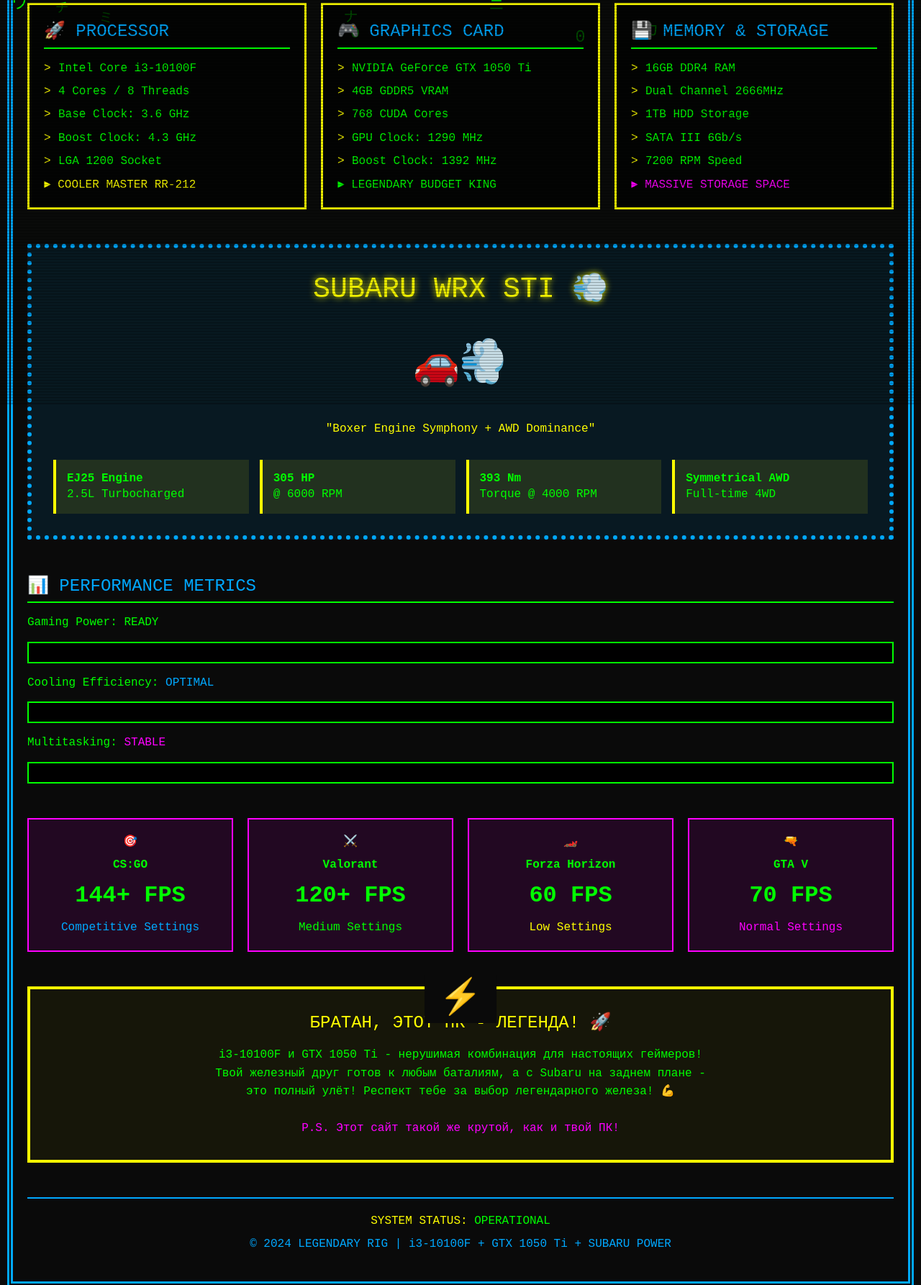
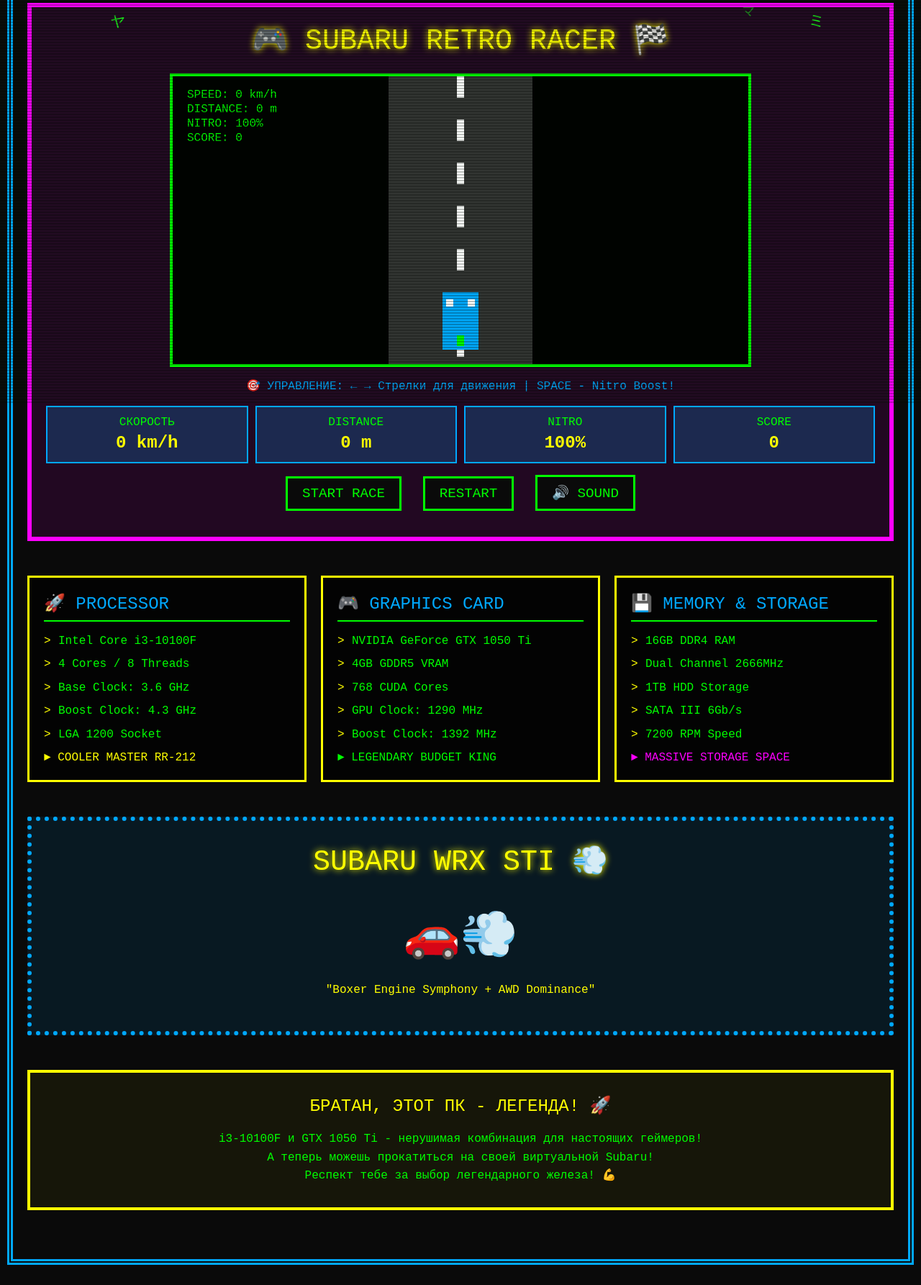
Before and after one commit to arsln553/first, a plain HTML site: page index.html in a window 1280 px wide. Shown: the part 240-2026 px from the top of the page at 72% size. Drawn offline with Linux system fonts and the light colour scheme.

Commit message:
Update index.html

```diff
--- a/index.html
+++ b/index.html
@@ -3,7 +3,7 @@
 <head>
     <meta charset="UTF-8">
     <meta name="viewport" content="width=device-width, initial-scale=1.0">
-    <title>LEGENDARY RIG | i3-10100F + GTX 1050 Ti</title>
+    <title>LEGENDARY RIG | i3-10100F + GTX 1050 Ti + SUBARU RACING</title>
     <style>
         * {
             margin: 0;
@@ -81,6 +81,81 @@
             margin: 2rem 0;
         }
 
+        /* Игровая секция */
+        .game-section {
+            border: 6px solid var(--retro-pink);
+            padding: 20px;
+            margin: 3rem 0;
+            background: rgba(255, 0, 255, 0.1);
+            position: relative;
+        }
+
+        .game-title {
+            color: var(--retro-yellow);
+            font-size: 2.5rem;
+            text-align: center;
+            margin-bottom: 1rem;
+            text-shadow: 0 0 10px currentColor;
+        }
+
+        #gameCanvas {
+            border: 4px solid var(--retro-green);
+            background: #000;
+            display: block;
+            margin: 0 auto;
+            cursor: none;
+        }
+
+        .game-controls {
+            text-align: center;
+            margin: 1rem 0;
+            color: var(--retro-blue);
+        }
+
+        .game-stats {
+            display: grid;
+            grid-template-columns: repeat(auto-fit, minmax(150px, 1fr));
+            gap: 10px;
+            margin: 1rem 0;
+            text-align: center;
+        }
+
+        .stat {
+            background: rgba(0, 168, 255, 0.2);
+            padding: 10px;
+            border: 2px solid var(--retro-blue);
+        }
+
+        .stat-value {
+            font-size: 1.5rem;
+            color: var(--retro-yellow);
+            font-weight: bold;
+        }
+
+        .game-buttons {
+            text-align: center;
+            margin: 1rem 0;
+        }
+
+        .retro-btn {
+            background: var(--retro-bg);
+            color: var(--retro-green);
+            border: 3px solid var(--retro-green);
+            padding: 10px 20px;
+            font-family: 'Courier New', monospace;
+            font-size: 1.2rem;
+            margin: 0 10px;
+            cursor: pointer;
+            transition: all 0.3s ease;
+        }
+
+        .retro-btn:hover {
+            background: var(--retro-green);
+            color: var(--retro-bg);
+            box-shadow: 0 0 20px var(--retro-green);
+        }
+
+        /* Остальные стили остаются такими же */
         .spec-grid {
             display: grid;
             grid-template-columns: repeat(auto-fit, minmax(300px, 1fr));
@@ -123,7 +198,6 @@
             color: var(--retro-yellow);
         }
 
-        /* Subaru Section */
         .subaru-section {
             border: 6px dotted var(--retro-blue);
             padding: 30px;
@@ -138,110 +212,6 @@
             text-align: center;
             margin-bottom: 2rem;
             text-shadow: 0 0 10px currentColor;
-        }
-
-        .subaru-car {
-            font-size: 4rem;
-            text-align: center;
-            animation: drive 3s ease-in-out infinite;
-            margin: 2rem 0;
-        }
-
-        .subaru-specs {
-            display: grid;
-            grid-template-columns: repeat(auto-fit, minmax(200px, 1fr));
-            gap: 15px;
-            margin-top: 2rem;
-        }
-
-        .subaru-spec {
-            background: rgba(255, 255, 0, 0.1);
-            padding: 15px;
-            border-left: 4px solid var(--retro-yellow);
-        }
-
-        /* Performance Bars */
-        .performance {
-            margin: 3rem 0;
-        }
-
-        .perf-bar {
-            background: #000;
-            border: 2px solid var(--retro-green);
-            height: 30px;
-            margin: 15px 0;
-            position: relative;
-            overflow: hidden;
-        }
-
-        .perf-fill {
-            height: 100%;
-            background: linear-gradient(90deg, var(--retro-blue), var(--retro-pink));
-            animation: loadBar 2s ease-in-out;
-            position: relative;
-        }
-
-        .perf-fill::after {
-            content: "";
-            position: absolute;
-            top: 0;
-            left: 0;
-            right: 0;
-            bottom: 0;
-            background: linear-gradient(90deg,
-                transparent 0%,
-                rgba(255,255,255,0.3) 50%,
-                transparent 100%);
-            animation: shine 1.5s infinite;
-        }
-
-        /* Gaming Stats */
-        .games-grid {
-            display: grid;
-            grid-template-columns: repeat(auto-fit, minmax(250px, 1fr));
-            gap: 20px;
-            margin: 3rem 0;
-        }
-
-        .game-card {
-            background: rgba(255, 0, 255, 0.1);
-            border: 2px solid var(--retro-pink);
-            padding: 20px;
-            text-align: center;
-            transition: all 0.3s ease;
-        }
-
-        .game-card:hover {
-            transform: translateY(-10px);
-            box-shadow: 0 10px 25px var(--retro-pink);
-        }
-
-        .game-fps {
-            font-size: 2rem;
-            color: var(--retro-green);
-            font-weight: bold;
-            margin: 10px 0;
-        }
-
-        /* Friend Message */
-        .friend-message {
-            border: 4px solid var(--retro-yellow);
-            padding: 30px;
-            margin: 3rem 0;
-            background: rgba(255, 255, 0, 0.05);
-            text-align: center;
-            position: relative;
-        }
-
-        .friend-message::before {
-            content: "⚡";
-            position: absolute;
-            top: -20px;
-            left: 50%;
-            transform: translateX(-50%);
-            font-size: 3rem;
-            background: var(--retro-bg);
-            padding: 0 20px;
         }
 
         /* Анимации */
@@ -290,23 +260,6 @@
             75% { transform: translateX(75vw) scaleX(-1); }
         }
 
-        @keyframes loadBar {
-            0% { width: 0%; }
-            100% { width: 100%; }
-        }
-
-        @keyframes shine {
-            0% { transform: translateX(-100%); }
-            100% { transform: translateX(100%); }
-        }
-
-        @keyframes matrix {
-            0% { transform: translateY(-100%); opacity: 0; }
-            5% { opacity: 1; }
-            95% { opacity: 1; }
-            100% { transform: translateY(1000%); opacity: 0; }
-        }
-
         /* Matrix Rain */
         .matrix-rain {
             position: fixed;
@@ -325,30 +278,27 @@
             animation: matrix linear infinite;
         }
 
+        @keyframes matrix {
+            0% { transform: translateY(-100%); opacity: 0; }
+            5% { opacity: 1; }
+            95% { opacity: 1; }
+            100% { transform: translateY(1000%); opacity: 0; }
+        }
+
         /* Responsive */
         @media (max-width: 768px) {
             .glitch-text {
                 font-size: 2rem;
             }
 
-            .spec-grid {
-                grid-template-columns: 1fr;
+            #gameCanvas {
+                width: 100%;
+                height: auto;
             }
 
-            .subaru-title {
+            .game-title {
                 font-size: 1.8rem;
             }
-        }
-
-        /* Terminal Input Effect */
-        .typing {
-            border-right: 2px solid var(--retro-green);
-            animation: blink 1s infinite;
-        }
-
-        @keyframes blink {
-            0%, 100% { border-color: transparent; }
-            50% { border-color: var(--retro-green); }
         }
     </style>
 </head>
@@ -363,6 +313,42 @@
             <div class="glitch-text">ultimate battle station</div>
             <div style="color: var(--retro-blue); font-size: 1.2rem; margin-bottom: 2rem;">
                 [ LEGENDARY RIG - i3 10100F + GTX 1050 Ti EDITION ]
+            </div>
+        </div>
+
+        <!-- Игровая секция -->
+        <div class="game-section">
+            <div class="game-title">🎮 SUBARU RETRO RACER 🏁</div>
+
+            <canvas id="gameCanvas" width="800" height="400"></canvas>
+
+            <div class="game-controls">
+                🎯 УПРАВЛЕНИЕ: ← → Стрелки для движения | SPACE - Nitro Boost!
+            </div>
+
+            <div class="game-stats">
+                <div class="stat">
+                    <div>СКОРОСТЬ</div>
+                    <div class="stat-value" id="speed">0 km/h</div>
+                </div>
+                <div class="stat">
+                    <div>DISTANCE</div>
+                    <div class="stat-value" id="distance">0 m</div>
+                </div>
+                <div class="stat">
+                    <div>NITRO</div>
+                    <div class="stat-value" id="nitro">100%</div>
+                </div>
+                <div class="stat">
+                    <div>SCORE</div>
+                    <div class="stat-value" id="score">0</div>
+                </div>
+            </div>
+
+            <div class="game-buttons">
+                <button class="retro-btn" onclick="startGame()">START RACE</button>
+                <button class="retro-btn" onclick="resetGame()">RESTART</button>
+                <button class="retro-btn" onclick="toggleSound()">🔊 SOUND</button>
             </div>
         </div>
 
@@ -402,114 +388,290 @@
         <!-- Subaru Section -->
         <div class="subaru-section">
             <div class="subaru-title">SUBARU WRX STI 💨</div>
-            <div class="subaru-car">🚗💨</div>
+            <div style="text-align: center; color: var(--retro-yellow); margin: 1rem 0; font-size: 4rem;">
+                🚗💨
+            </div>
             <div style="text-align: center; color: var(--retro-yellow); margin: 1rem 0;">
                 "Boxer Engine Symphony + AWD Dominance"
-            </div>
-
-            <div class="subaru-specs">
-                <div class="subaru-spec">
-                    <strong>EJ25 Engine</strong><br>
-                    2.5L Turbocharged
-                </div>
-                <div class="subaru-spec">
-                    <strong>305 HP</strong><br>
-                    @ 6000 RPM
-                </div>
-                <div class="subaru-spec">
-                    <strong>393 Nm</strong><br>
-                    Torque @ 4000 RPM
-                </div>
-                <div class="subaru-spec">
-                    <strong>Symmetrical AWD</strong><br>
-                    Full-time 4WD
-                </div>
-            </div>
-        </div>
-
-        <!-- Performance Metrics -->
-        <div class="performance">
-            <div class="spec-title">📊 PERFORMANCE METRICS</div>
-
-            <div style="margin: 1rem 0;">
-                <div>Gaming Power: <span style="color: var(--retro-green);">READY</span></div>
-                <div class="perf-bar">
-                    <div class="perf-fill" style="width: 85%"></div>
-                </div>
-            </div>
-
-            <div style="margin: 1rem 0;">
-                <div>Cooling Efficiency: <span style="color: var(--retro-blue);">OPTIMAL</span></div>
-                <div class="perf-bar">
-                    <div class="perf-fill" style="width: 78%"></div>
-                </div>
-            </div>
-
-            <div style="margin: 1rem 0;">
-                <div>Multitasking: <span style="color: var(--retro-pink);">STABLE</span></div>
-                <div class="perf-bar">
-                    <div class="perf-fill" style="width: 92%"></div>
-                </div>
-            </div>
-        </div>
-
-        <!-- Gaming Performance -->
-        <div class="games-grid">
-            <div class="game-card">
-                <div>🎯</div>
-                <div style="font-weight: bold; margin: 10px 0;">CS:GO</div>
-                <div class="game-fps">144+ FPS</div>
-                <div style="color: var(--retro-blue);">Competitive Settings</div>
-            </div>
-
-            <div class="game-card">
-                <div>⚔️</div>
-                <div style="font-weight: bold; margin: 10px 0;">Valorant</div>
-                <div class="game-fps">120+ FPS</div>
-                <div style="color: var(--retro-green);">Medium Settings</div>
-            </div>
-
-            <div class="game-card">
-                <div>🏎️</div>
-                <div style="font-weight: bold; margin: 10px 0;">Forza Horizon</div>
-                <div class="game-fps">60 FPS</div>
-                <div style="color: var(--retro-yellow);">Low Settings</div>
-            </div>
-
-            <div class="game-card">
-                <div>🔫</div>
-                <div style="font-weight: bold; margin: 10px 0;">GTA V</div>
-                <div class="game-fps">70 FPS</div>
-                <div style="color: var(--retro-pink);">Normal Settings</div>
             </div>
         </div>
 
         <!-- Friend Message -->
-        <div class="friend-message">
+        <div style="border: 4px solid var(--retro-yellow); padding: 30px; margin: 3rem 0; background: rgba(255, 255, 0, 0.05); text-align: center; position: relative;">
             <div style="font-size: 1.5rem; color: var(--retro-yellow); margin-bottom: 1rem;">
                 БРАТАН, ЭТОТ ПК - ЛЕГЕНДА! 🚀
             </div>
             <div style="color: var(--retro-green); line-height: 1.6;">
                 i3-10100F и GTX 1050 Ti - нерушимая комбинация для настоящих геймеров!<br>
-                Твой железный друг готов к любым баталиям, а с Subaru на заднем плане -<br>
-                это полный улёт! Респект тебе за выбор легендарного железа! 💪<br>
-                <br>
-                <span style="color: var(--retro-pink);">P.S. Этот сайт такой же крутой, как и твой ПК!</span>
-            </div>
-        </div>
-
-        <!-- Footer -->
-        <div style="text-align: center; margin-top: 3rem; padding: 20px; border-top: 2px solid var(--retro-blue);">
-            <div style="color: var(--retro-yellow); margin-bottom: 10px;">
-                SYSTEM STATUS: <span style="color: var(--retro-green);">OPERATIONAL</span>
-            </div>
-            <div style="color: var(--retro-blue);">
-                © 2024 LEGENDARY RIG | i3-10100F + GTX 1050 Ti + SUBARU POWER
+                А теперь можешь прокатиться на своей виртуальной Subaru!<br>
+                Респект тебе за выбор легендарного железа! 💪<br>
             </div>
         </div>
     </div>
 
+    <!-- Звуковые эффекты -->
+    <audio id="engineSound" loop>
+        <source src="https://assets.mixkit.co/sfx/preview/mixkit-sports-car-accelerating-1616.mp3" type="audio/mpeg">
+    </audio>
+    <audio id="nitroSound">
+        <source src="https://assets.mixkit.co/sfx/preview/mixkit-car-turbo-accerelation-2121.mp3" type="audio/mpeg">
+    </audio>
+    <audio id="crashSound">
+        <source src="https://assets.mixkit.co/sfx/preview/mixkit-car-bumper-crash-2809.mp3" type="audio/mpeg">
+    </audio>
+
     <script>
+        // Game Variables
+        let gameActive = false;
+        let score = 0;
+        let distance = 0;
+        let speed = 0;
+        let nitro = 100;
+        let soundEnabled = true;
+
+        // Canvas setup
+        const canvas = document.getElementById('gameCanvas');
+        const ctx = canvas.getContext('2d');
+
+        // Car properties
+        const car = {
+            x: canvas.width / 2 - 25,
+            y: canvas.height - 100,
+            width: 50,
+            height: 80,
+            speed: 0,
+            maxSpeed: 15,
+            acceleration: 0.1,
+            deceleration: 0.05,
+            color: '#00a8ff'
+        };
+
+        // Road markers
+        const roadMarkers = [];
+        for (let i = 0; i < 20; i++) {
+            roadMarkers.push({
+                x: canvas.width / 2 - 5,
+                y: i * 60,
+                width: 10,
+                height: 30
+            });
+        }
+
+        // Obstacles
+        const obstacles = [];
+        let obstacleTimer = 0;
+
+        // Game functions
+        function startGame() {
+            if (!gameActive) {
+                gameActive = true;
+                score = 0;
+                distance = 0;
+                speed = 0;
+                nitro = 100;
+                obstacles.length = 0;
+
+                if (soundEnabled) {
+                    document.getElementById('engineSound').play();
+                }
+
+                gameLoop();
+            }
+        }
+
+        function resetGame() {
+            gameActive = false;
+            car.x = canvas.width / 2 - 25;
+            car.speed = 0;
+            obstacles.length = 0;
+            document.getElementById('engineSound').pause();
+            draw();
+        }
+
+        function toggleSound() {
+            soundEnabled = !soundEnabled;
+            const btn = document.querySelector('.retro-btn:nth-child(3)');
+            btn.textContent = soundEnabled ? '🔊 SOUND' : '🔇 MUTE';
+
+            if (!soundEnabled) {
+                document.getElementById('engineSound').pause();
+            }
+        }
+
+        function draw() {
+            // Clear canvas
+            ctx.fillStyle = '#000';
+            ctx.fillRect(0, 0, canvas.width, canvas.height);
+
+            // Draw road
+            ctx.fillStyle = '#333';
+            ctx.fillRect(canvas.width / 2 - 100, 0, 200, canvas.height);
+
+            // Draw road markers
+            ctx.fillStyle = '#fff';
+            roadMarkers.forEach(marker => {
+                ctx.fillRect(marker.x, marker.y, marker.width, marker.height);
+            });
+
+            // Draw obstacles
+            ctx.fillStyle = '#ff0000';
+            obstacles.forEach(obstacle => {
+                ctx.fillRect(obstacle.x, obstacle.y, obstacle.width, obstacle.height);
+            });
+
+            // Draw car (Subaru)
+            ctx.fillStyle = car.color;
+            ctx.fillRect(car.x, car.y, car.width, car.height);
+
+            // Car details
+            ctx.fillStyle = '#fff';
+            ctx.fillRect(car.x + 5, car.y + 10, 10, 10); // headlight
+            ctx.fillRect(car.x + car.width - 15, car.y + 10, 10, 10); // headlight
+
+            ctx.fillStyle = '#00ff00';
+            ctx.fillRect(car.x + 20, car.y + 60, 10, 15); // exhaust
+
+            // Draw nitro effect
+            if (car.speed > car.maxSpeed * 0.8) {
+                ctx.fillStyle = '#ffff00';
+                ctx.fillRect(car.x + 15, car.y + car.height, 20, 30);
+                ctx.fillStyle = '#ff4400';
+                ctx.fillRect(car.x + 15, car.y + car.height + 30, 20, 40);
+            }
+
+            // Draw HUD
+            ctx.fillStyle = 'rgba(0, 0, 0, 0.7)';
+            ctx.fillRect(10, 10, 200, 80);
+
+            ctx.font = '16px Courier New';
+            ctx.fillStyle = '#00ff00';
+            ctx.fillText(`SPEED: ${Math.round(speed * 20)} km/h`, 20, 30);
+            ctx.fillText(`DISTANCE: ${Math.round(distance)} m`, 20, 50);
+            ctx.fillText(`NITRO: ${Math.round(nitro)}%`, 20, 70);
+            ctx.fillText(`SCORE: ${score}`, 20, 90);
+
+            // Game over screen
+            if (!gameActive && score > 0) {
+                ctx.fillStyle = 'rgba(0, 0, 0, 0.8)';
+                ctx.fillRect(canvas.width / 2 - 150, canvas.height / 2 - 50, 300, 100);
+
+                ctx.fillStyle = '#ffff00';
+                ctx.font = '24px Courier New';
+                ctx.fillText('RACE FINISHED!', canvas.width / 2 - 80, canvas.height / 2 - 10);
+                ctx.fillText(`FINAL SCORE: ${score}`, canvas.width / 2 - 80, canvas.height / 2 + 20);
+            }
+        }
+
+        function update() {
+            if (!gameActive) return;
+
+            // Update road markers
+            roadMarkers.forEach(marker => {
+                marker.y += car.speed * 2;
+                if (marker.y > canvas.height) {
+                    marker.y = -30;
+                }
+            });
+
+            // Update car position with bounds checking
+            if (car.x < canvas.width / 2 - 100) car.x = canvas.width / 2 - 100;
+            if (car.x > canvas.width / 2 + 100 - car.width) car.x = canvas.width / 2 + 100 - car.width;
+
+            // Update score and distance
+            distance += car.speed;
+            score = Math.round(distance / 10);
+
+            // Spawn obstacles
+            obstacleTimer++;
+            if (obstacleTimer > 60 - car.speed * 2) {
+                obstacles.push({
+                    x: Math.random() * 140 + (canvas.width / 2 - 70),
+                    y: -50,
+                    width: 40,
+                    height: 40
+                });
+                obstacleTimer = 0;
+            }
+
+            // Update obstacles
+            for (let i = obstacles.length - 1; i >= 0; i--) {
+                obstacles[i].y += car.speed * 2;
+
+                // Check collision
+                if (obstacles[i].y + obstacles[i].height > car.y &&
+                    obstacles[i].y < car.y + car.height &&
+                    obstacles[i].x + obstacles[i].width > car.x &&
+                    obstacles[i].x < car.x + car.width) {
+
+                    if (soundEnabled) {
+                        document.getElementById('crashSound').play();
+                    }
+                    gameActive = false;
+                }
+
+                // Remove off-screen obstacles
+                if (obstacles[i].y > canvas.height) {
+                    obstacles.splice(i, 1);
+                    score += 10;
+                }
+            }
+
+            // Recharge nitro
+            if (nitro < 100 && car.speed < car.maxSpeed * 0.5) {
+                nitro += 0.2;
+            }
+
+            // Update UI
+            document.getElementById('speed').textContent = Math.round(speed * 20) + ' km/h';
+            document.getElementById('distance').textContent = Math.round(distance) + ' m';
+            document.getElementById('nitro').textContent = Math.round(nitro) + '%';
+            document.getElementById('score').textContent = score;
+        }
+
+        function gameLoop() {
+            if (gameActive) {
+                update();
+                draw();
+                requestAnimationFrame(gameLoop);
+            }
+        }
+
+        // Keyboard controls
+        const keys = {};
+
+        window.addEventListener('keydown', (e) => {
+            keys[e.key] = true;
+
+            if (e.key === ' ' && nitro > 0 && gameActive) {
+                car.speed = Math.min(car.speed + 0.3, car.maxSpeed * 1.5);
+                nitro -= 2;
+                if (soundEnabled && nitro > 0) {
+                    document.getElementById('nitroSound').play();
+                }
+            }
+        });
+
+        window.addEventListener('keyup', (e) => {
+            keys[e.key] = false;
+        });
+
+        function handleInput() {
+            if (keys['ArrowLeft']) {
+                car.x -= 5 + car.speed;
+            }
+            if (keys['ArrowRight']) {
+                car.x += 5 + car.speed;
+            }
+            if (keys['ArrowUp'] && car.speed < car.maxSpeed) {
+                car.speed += car.acceleration;
+            } else if (car.speed > 0) {
+                car.speed -= car.deceleration;
+            }
+        }
+
+        // Input handling loop
+        setInterval(handleInput, 16);
+
         // Matrix Rain Effect
         function createMatrixRain() {
             const matrix = document.getElementById('matrix');
@@ -529,46 +691,10 @@
             }
         }
 
-        // Typing Effect
-        function typeWriter(element, text, speed = 50) {
-            let i = 0;
-            element.innerHTML = '';
-
-            function type() {
-                if (i < text.length) {
-                    element.innerHTML += text.charAt(i);
-                    i++;
-                    setTimeout(type, speed);
-                } else {
-                    element.classList.add('typing');
-                }
-            }
-            type();
-        }
-
-        // Animate performance bars on scroll
-        function animateOnScroll() {
-            const bars = document.querySelectorAll('.perf-fill');
-            bars.forEach(bar => {
-                const width = bar.style.width;
-                bar.style.width = '0%';
-                setTimeout(() => {
-                    bar.style.width = width;
-                }, 500);
-            });
-        }
-
-        // Initialize everything
+        // Initialize
         document.addEventListener('DOMContentLoaded', function() {
             createMatrixRain();
-
-            // Add typing effect to main title
-            const mainTitle = document.querySelector('.glitch-text');
-            const originalText = mainTitle.textContent;
-            typeWriter(mainTitle, originalText, 100);
-
-            // Add scroll animation
-            window.addEventListener('scroll', animateOnScroll);
+            draw(); // Initial draw
 
             // Random glitch effect
             setInterval(() => {
@@ -579,9 +705,6 @@
                     }, 100);
                 }
             }, 3000);
-
-            // Subaru car sound effect (console log)
-            console.log("🚗 VRRROOOOM! Subaru Boxer engine sound! 🏁");
         });
 
         // CRT power on effect
```
